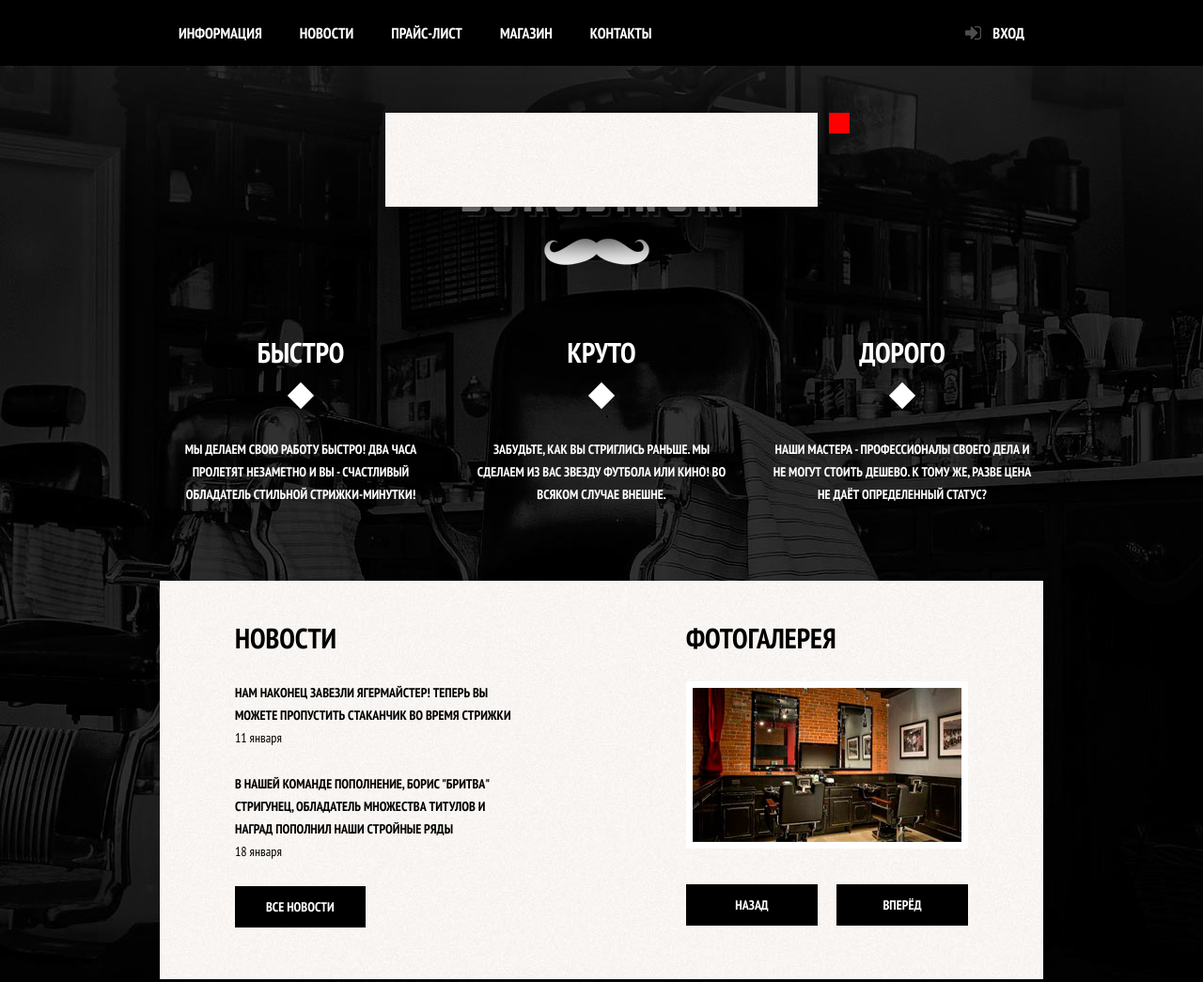
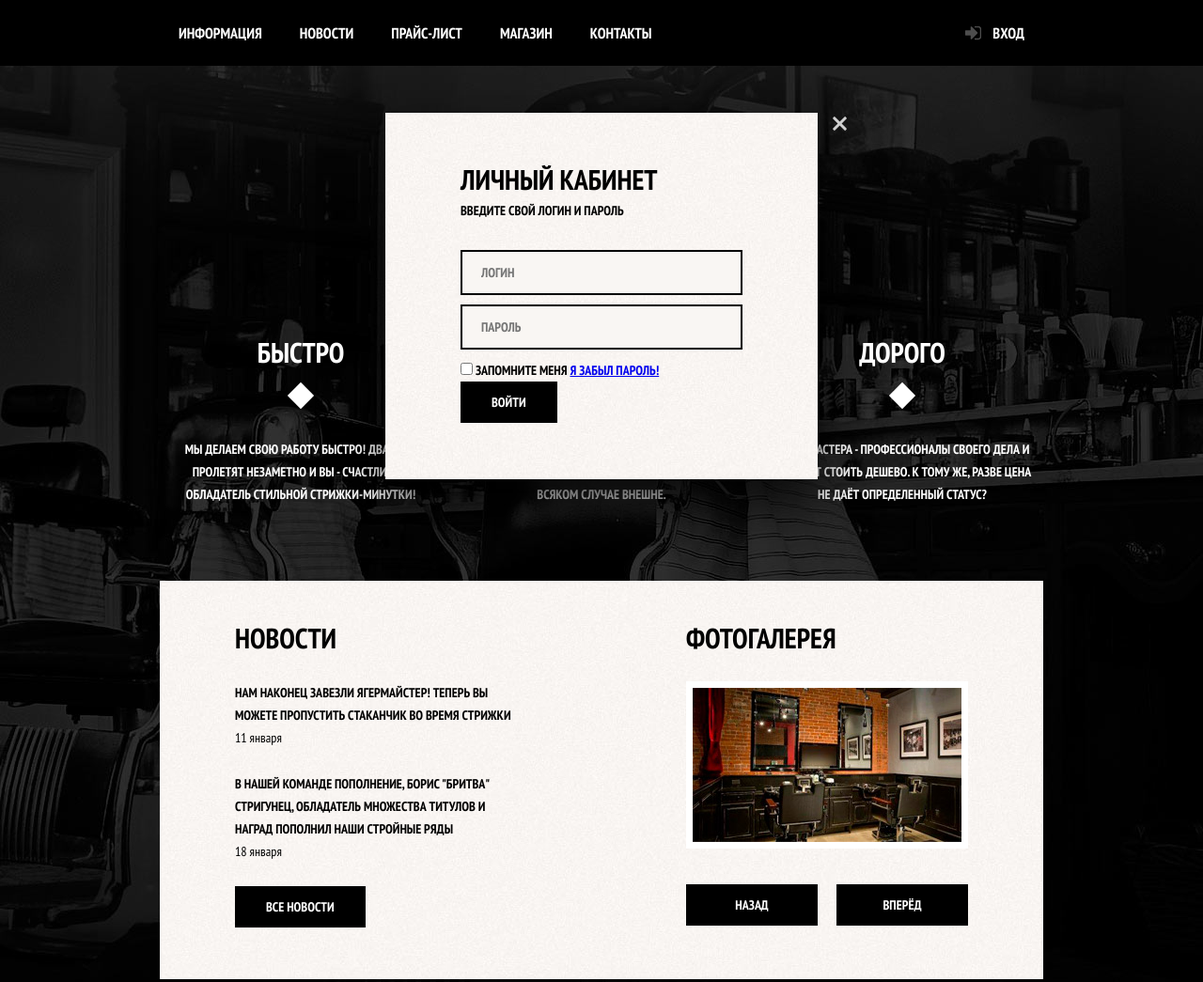
Before and after one commit to stayacid/barbershop, a website: page app/index.html in a window 1280 px wide. Shown: the top 1045 px of the page at 94% size. Drawn offline with Linux system fonts and the light colour scheme.

Commit message:
Popup in process

```diff
--- a/app/index.html
+++ b/app/index.html
@@ -134,6 +134,19 @@
 	</footer>
 	<div class="modal-content">
 		<button class="modal-content-close" type="button" title="Закрыть">Закрыть</button>
+		<h2 class="modal-content-title">Личный кабинет</h2>
+		<p>Введите свой логин и пароль</p>
+		<form action="https://echo.htmlacademy.ru/" method="POST" class="login-form">
+			<input type="text" name="login" placeholder="Логин" class="icon-user">
+			<input type="password" name="password" placeholder="Пароль" class="icon-password">
+			<label class="login-checkbox">
+				<input type="checkbox" name="remember">
+				<span class="checkbox-indicator"></span>
+				Запомните меня
+			</label>
+			<a href="#" class="restore">Я забыл пароль!</a>
+			<button type="submit" class="btn">Войти</button>
+		</form>
 	</div>
 </body>
 
--- a/app/less/index.less
+++ b/app/less/index.less
@@ -380,25 +380,76 @@ body {
 //POP-UP
 
 .modal-content {
-	width: 300px;
+	background: #f8f3f0 url("../img/pattern-white.jpg");
+	box-shadow: 0 30px 50px rgba(0, 0, 0, 0.7);
+	color: #000;
+	left: 50%;
+	margin-left: -230px;
 	padding: 50px 80px;
-	color: #000;
-	background: #f8f3f0 url("../img/pattern-white.jpg");
 	position: absolute;
 	top: 120px;
-	left: 50%;
-	margin-left: -230px;
-	box-shadow: 0 30px 50px rgba(0, 0, 0, 0.7);
+	width: 300px;
 	&-close {
+		background-color: transparent;
+		border: 0;
+		cursor: pointer;
+		font-size: 0;
+		height: 22px;
+		outline: 0;
+		position: absolute;
+		right: -34px;
+		top: 0;
 		width: 22px;
-		height: 22px;
-		font-size: 0;
-		background-color: red;
-		border: 0;
-		outline: 0;
-		cursor: pointer;
-		position: absolute;
-		top: 0;
-		right: -34px;
+		&::before,
+		&::after {
+			background-color: #d0d0d0;
+			border-radius: 1px;
+			content: '';
+			height: 3px;
+			left: 2px;
+			position: absolute;
+			top: 10px;
+			width: 19px;
+		}
+		&::before {
+			transform: rotate(45deg);
+		}
+		&::after {
+			transform: rotate(-45deg);
+		}
 	}
 }
+
+.modal-content {
+	h2 {
+		font-size: 30px;
+		line-height: 42px;
+		margin-bottom: 20px;
+		margin: 0;
+	}
+	p {
+		margin-bottom: 14px;
+		margin: 0;
+	}
+	.login-form {
+		margin-top: 30px;
+		margin-bottom: 10px;
+		input[type="text"],
+		input[type="password"] {
+			font-size: 14px;
+			line-height: 24px;
+			font-family: "PT Sans Narrow", Arial, sans-serif;
+			color: #000;
+			text-transform: uppercase;
+			width: 236px;
+			margin: 0;
+			margin-bottom: 10px;
+			padding: 10px 20px;
+			padding-right: 40px;
+			background-color: #f9f6f3;
+			border: 2px solid #000;
+			outline: none;
+			font-weight: 700;
+		}
+	}
+}
```
Also changed, not shown: app/css/index.css, readme.txt.
